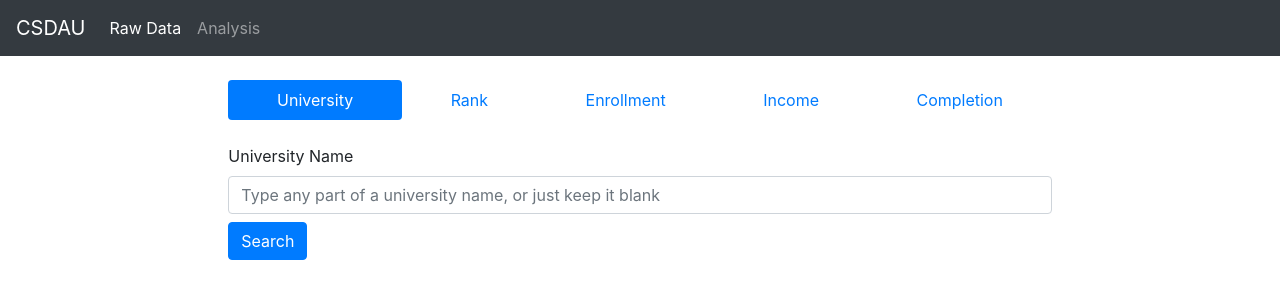
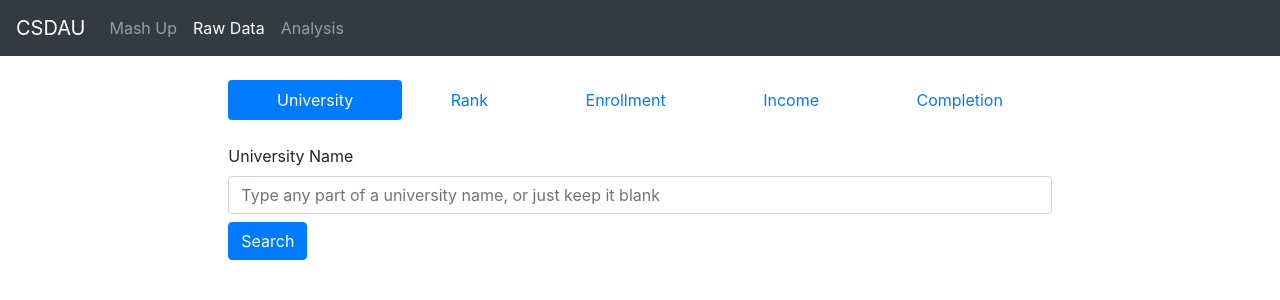
Before and after one commit to lll109512/COMP9321-Ass3, a Flask app: page /raw in a window 1280 px wide. Shown: the top 300 px of the page. Run offline with Flask 2, Linux system fonts and the light colour scheme; some libraries are stand-ins or nearby versions.

Commit message:
modify structure, add mash up

```diff
--- a/app/routes.py
+++ b/app/routes.py
@@ -9,18 +9,18 @@ import json
 
 
 @app.route('/', methods=['GET'])
-def index():
-    return redirect(url_for('raw_data'))
+def overall():
+    return render_template('overall.html', style={'overall': 'active', 'raw': '', 'analysis': ''})
 
 
 @app.route('/raw', methods=['GET'])
 def raw_data():
-    return render_template('raw.html', style={'raw': 'active', 'analysis': ''})
+    return render_template('raw.html', style={'overall': '','raw': 'active', 'analysis': ''})
 
 
 @app.route('/analysis', methods=['GET'])
 def analysis():
-    return render_template('analysis.html', style={'raw': '', 'analysis': 'active'})
+    return render_template('analysis.html', style={'overall': '','raw': '', 'analysis': 'active'})
 
 
 @app.route('/mapTest', methods=['GET'])
--- a/app/templates/base.html
+++ b/app/templates/base.html
@@ -44,6 +44,9 @@
         <a class="navbar-brand" href="#">CSDAU</a>
         <div class="collapse navbar-collapse">
             <ul class="navbar-nav mr-auto">
+                <li id="raw-nav" class="nav-item {{ style['overall'] }}">
+                    <a class="nav-link" href="{{ url_for('overall') }}">Mash Up</a>
+                </li>
                 <li id="raw-nav" class="nav-item {{ style['raw'] }}">
                     <a class="nav-link" href="{{ url_for('raw_data') }}">Raw Data</a>
                 </li>
```
Also changed, not shown: app/templates/overall.html (added, +10 -0 lines).
